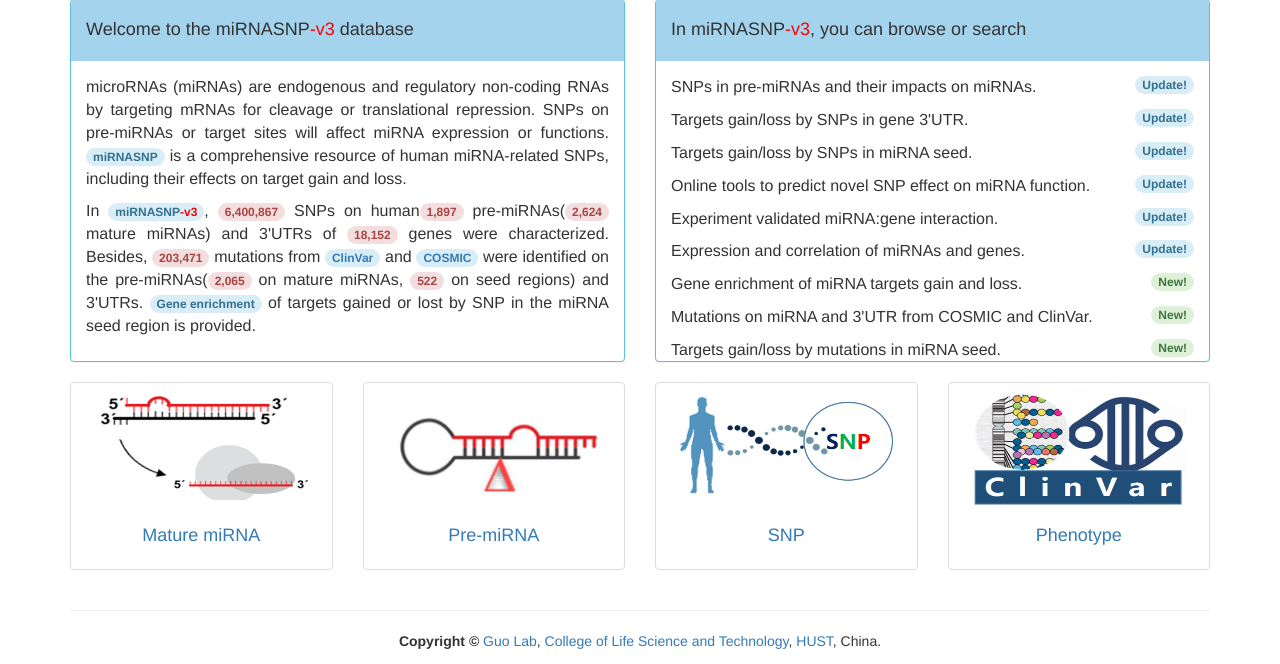
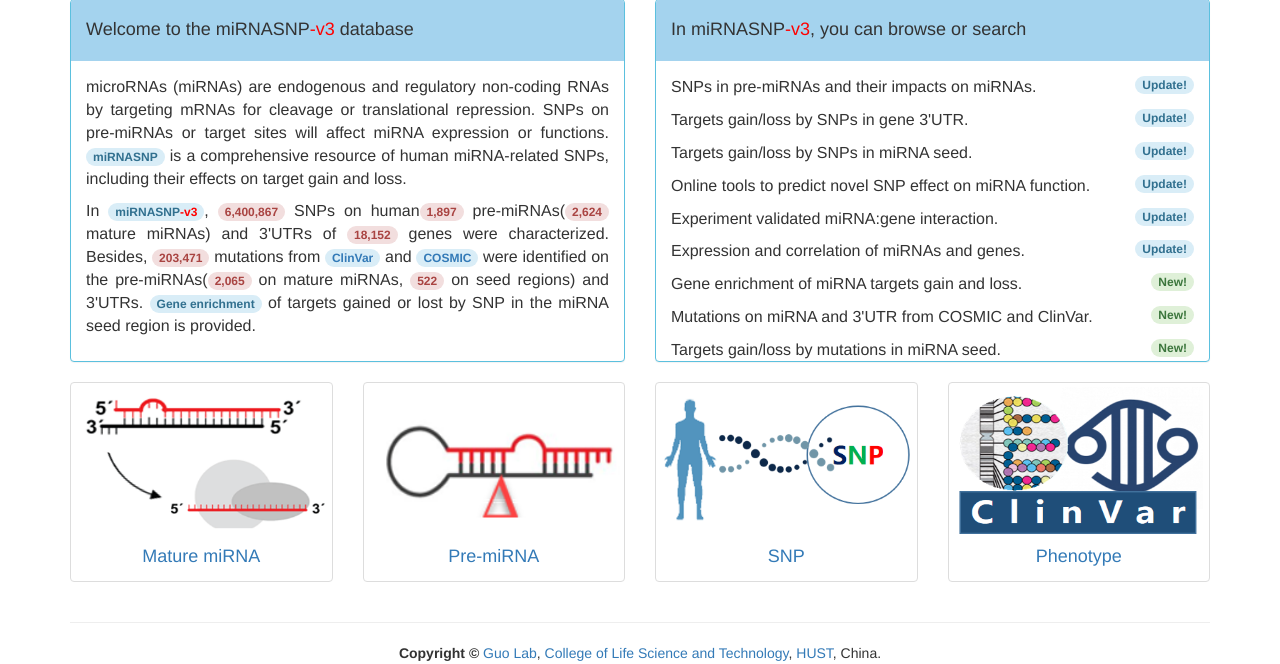
Before and after one commit to chunjie-sam-liu/miRNASNP-v3, a Flask app: page / in a window 1280 px wide. Shown: the part 352-1016 px from the top of the page. Run offline with Flask 2, Linux system fonts and the light colour scheme; parts of the project's set-up code (start-up, migrations or seed data) failed here and were passed over; some libraries are stand-ins or nearby versions.

Commit message:
home 4 figures

```diff
--- a/miRNASNP3/miRNASNP3/static/miRNASNP3/css/main.css
+++ b/miRNASNP3/miRNASNP3/static/miRNASNP3/css/main.css
@@ -372,3 +372,11 @@ div.div-table {
 li.list-group-item.list-group-item-primary:hover {
   background-color: #f4f5e3;
 }
+.thumbnail a > img {
+  margin-right: 0px;
+  margin-left: 0px;
+}
+.thumbnail .caption {
+  padding: 0px;
+  color: #333;
+}
--- a/miRNASNP3/miRNASNP3/static/miRNASNP3/pages/home.html
+++ b/miRNASNP3/miRNASNP3/static/miRNASNP3/pages/home.html
@@ -79,7 +79,7 @@
         <div class="col-md-3">
                 <div class="thumbnail">
                     <a href="#!/mirna_summary">
-                        <img src="/static/miRNASNP3/img/mature_stamp_2.png" alt="#" class="img-round" style="height: 120px;width:220px">
+                        <img src="/static/miRNASNP3/img/mature_stamp_2.png" alt="#" class="img-round" style="height: 150px;width:260px">
                         <div class="caption" style="text-align: center">
                                 <span style="font-size: x-large;" class="center" ><h4><a href="#!/mirna_summary">Mature miRNA</a></h4></span>
                         </div>
@@ -89,7 +89,7 @@
     <div class="col-md-3">
         <div class="thumbnail">
             <a href="#!/primir_summary">
-                <img src="/static/miRNASNP3/img/precursor.png" alt="#" class="img-round" style="height: 120px;width:220px">
+                <img src="/static/miRNASNP3/img/precursor.png" alt="#" class="img-round" style="height: 150px;width:260px">
                 <div class="caption" style="text-align: center">
                         <span style="font-size: x-large;" class="center" ><h4><a href="#!/primir_summary">Pre-miRNA</a></h4></span>
                 </div>
@@ -99,7 +99,7 @@
 <div class="col-md-3">
         <div class="thumbnail">
             <a href="#!/snp_summary?seed='1'">
-                <img src="/static/miRNASNP3/img/snp_stamp.png" alt="#" class="img-round" style="height: 120px;width: 220px">
+                <img src="/static/miRNASNP3/img/snp_stamp.png" alt="#" class="img-round" style="height: 150px;width: 260px">
                     <div class="caption" style="text-align: center">
                         <span style="font-size: x-large;" class="center" ><h4><a href="#!/snp_summary?seed='1'">SNP</a></h4></span>
                     </div>
@@ -109,7 +109,7 @@
     <div class="col-md-3">
         <div class="thumbnail">
             <a href="#!/mutation_summary">
-                <img src="/static/miRNASNP3/img/phenotype_stamp_1.png" alt="#" class="img-round" style="height: 120px;width:220px">
+                <img src="/static/miRNASNP3/img/phenotype_stamp_1.png" alt="#" class="img-round" style="height: 150px;width:260px">
                 <div class="caption" style="text-align: center">
                         <span style="font-size: x-large;" class="center" ><h4><a href="#!/mutation_summary">Phenotype</a></h4></span>
                     </div>
--- a/miRNASNP3/miRNASNP3/static/miRNASNP3/pages/mirna.html
+++ b/miRNASNP3/miRNASNP3/static/miRNASNP3/pages/mirna.html
@@ -135,7 +135,7 @@
                 <td align="center">{$ v.mirna_id$}</td>
                 <td align="center">{$v.snp_id$}</td>
                 <td align="center">{$ v.gene_symbol$}<br>{$v.utr_info.acc$}<br>{$v.utr_info.enst_id$}</td>
-                <td align="center">miRmap:{$v.site_info.chrome$}:{$v.site_info.mm-start$}-{$v.site_info.mm_end$}<br>{$v.site_info.chrome$}:{$v.site_info.tgs_start$}-{$v.site_info.tgs_end$}</td>
+                <td align="center">miRmap:{$v.site_info.chrome$}:{$v.site_info.mm_start$}-{$v.site_info.mm_end$}<br>TargetScan:{$v.site_info.chrome$}:{$v.site_info.tgs_start$}-{$v.site_info.tgs_end$}</td>
                 <td align="center">
                     <span ng-if="v.gene_expression[0]">
                     <a data-toggle="modal" data-target="#gene_exp" ng-click="modal_gene_expression(v.gene_expression)"><strong style="color:red">{$v.gene_expression[0].exp_mean$}</strong>
```
